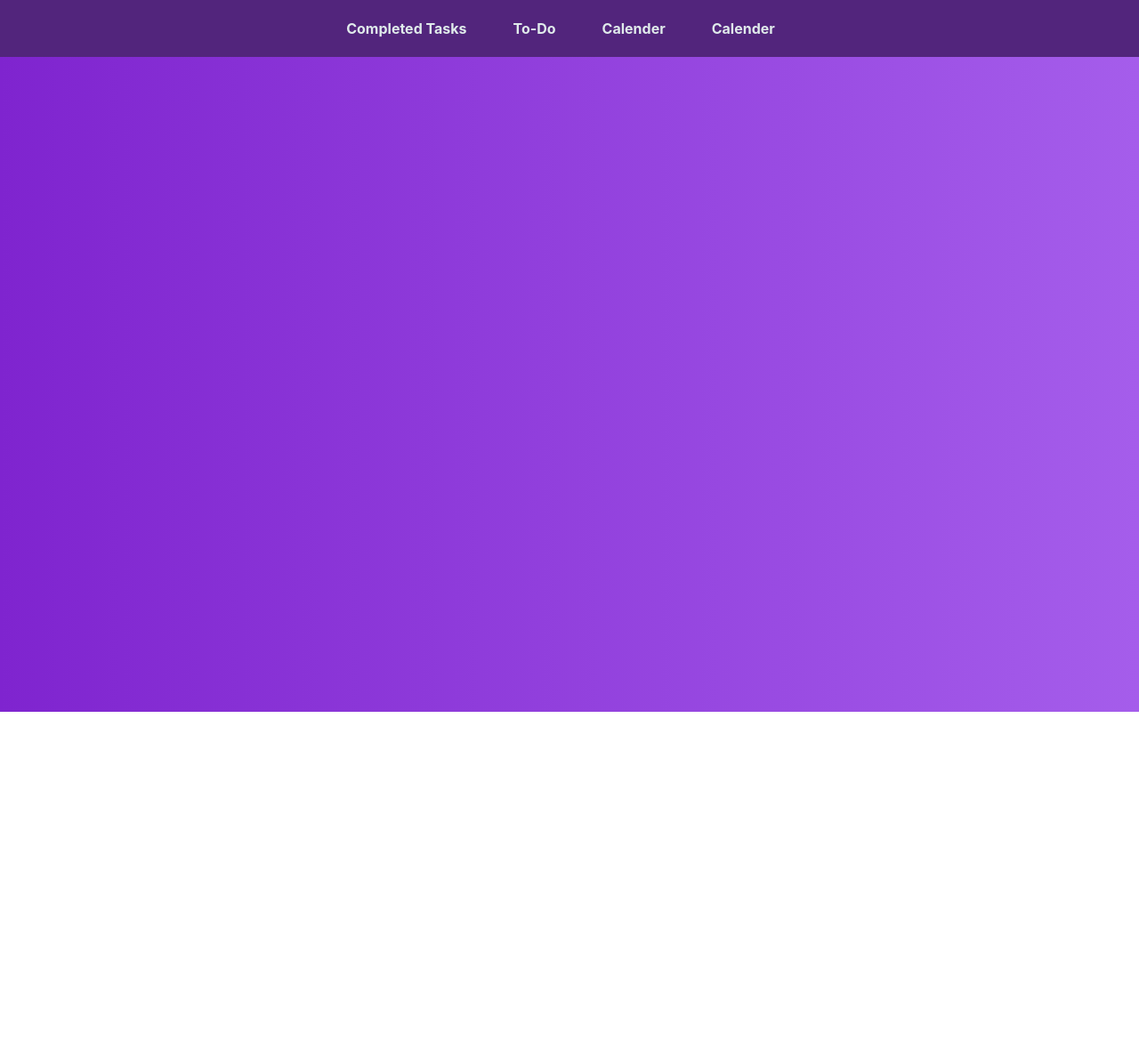
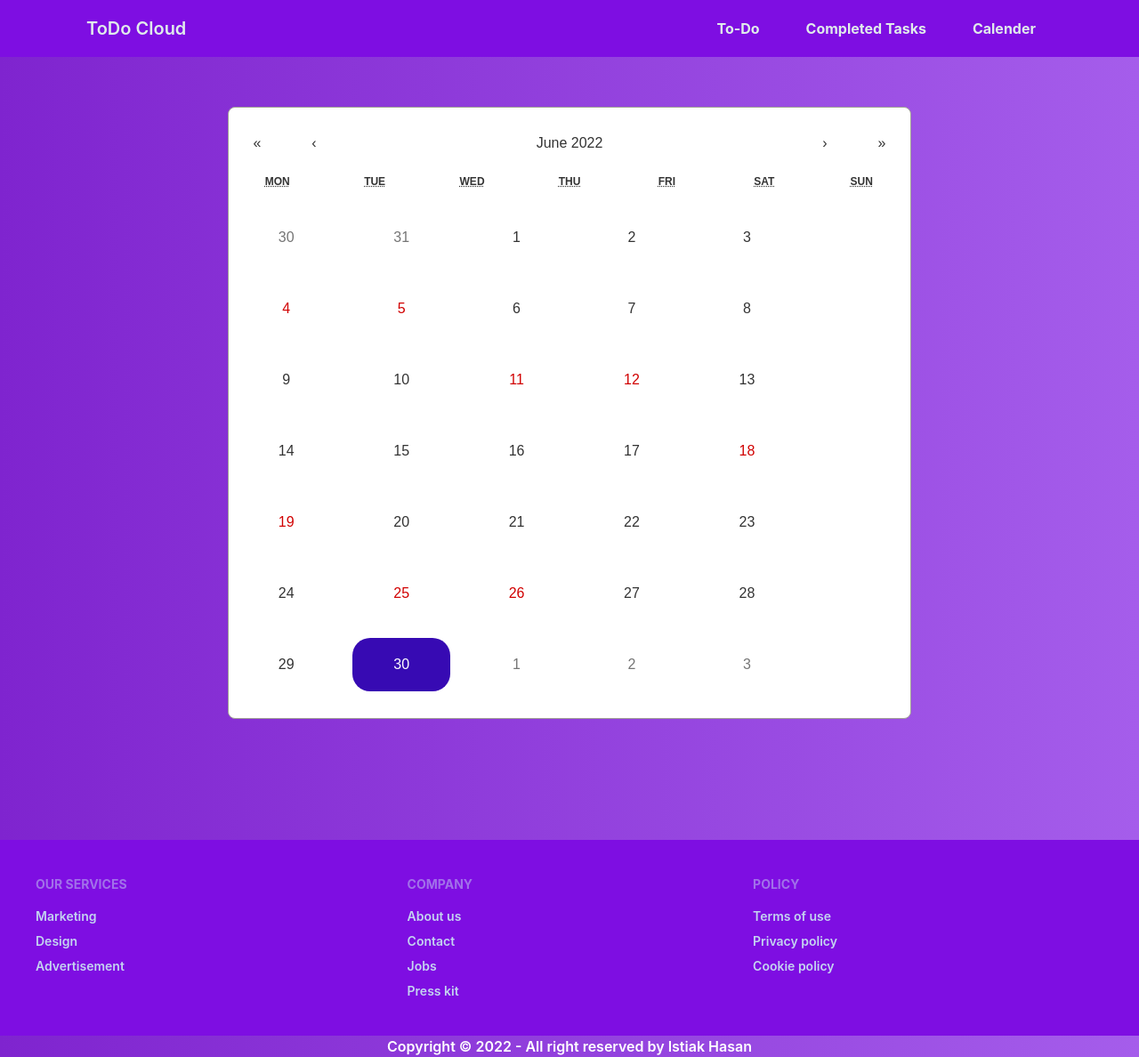
Before and after one commit to istiakhasan/task-management-app-client, a React (Create React App) app: page /calender in a window 1280 px wide. Shown: the whole page at 89% size. Before the commit the page ends 800 px from the top, so only its background shows below. Built offline with nearby package versions, Linux system fonts and the light colour scheme.

Commit message:
footer added

```diff
--- a/package.json
+++ b/package.json
@@ -9,6 +9,7 @@
     "@testing-library/user-event": "^13.2.1",
     "daisyui": "^2.17.0",
     "react": "^18.2.0",
+    "react-calendar": "^3.7.0",
     "react-dom": "^18.2.0",
     "react-query": "^3.39.1",
     "react-router-dom": "^6.3.0",
--- a/src/App.js
+++ b/src/App.js
@@ -4,6 +4,8 @@ import {Routes,Route} from 'react-router-dom'
 import Todo from './pages/Todo';
 import CompleteTask from './pages/CompleteTask';
 import Navbar from './components/Navbar';
+import Calander from './pages/Calander';
+import Footer from './components/Footer';
 
 
 function App() {
@@ -16,7 +18,9 @@ function App() {
             <Route path='/' element={<Todo />} />
             <Route path='/home' element={<Todo/>} />
             <Route path='/complete' element={<CompleteTask/>} />
+            <Route path='/calender' element={<Calander/>} />
           </Routes>
+          <Footer />
     </div>
   );
 }
--- /dev/null
+++ b/src/components/Footer.js
@@ -0,0 +1,35 @@
+import React from 'react';
+
+const Footer = () => {
+    return (
+        <div className='mt-20   text-white font-semibold'>
+    <footer class="footer p-10 bg-primary  text-neutral-content">
+  <div>
+
+    <span class="footer-title">Our Services</span>
+    <a class="link link-hover">Marketing</a>
+    <a class="link link-hover">Design</a>
+    <a class="link link-hover">Advertisement</a>
+  </div>
+  <div>
+    <span class="footer-title">Company</span>
+    <a class="link link-hover">About us</a>
+    <a class="link link-hover">Contact</a>
+    <a class="link link-hover">Jobs</a>
+    <a class="link link-hover">Press kit</a>
+  </div>
+  <div>
+    <span class="footer-title">Policy</span>
+    <a class="link link-hover">Terms of use</a>
+    <a class="link link-hover">Privacy policy</a>
+    <a class="link link-hover">Cookie policy</a>
+  </div>
+</footer>
+<div>
+    <p className='text-center'>Copyright © 2022 - All right reserved by Istiak Hasan</p>
+  </div>
+        </div>
+    );
+};
+
+export default Footer;
--- a/src/components/Navbar.js
+++ b/src/components/Navbar.js
@@ -5,47 +5,27 @@ import {Link} from 'react-router-dom'
 const Navbar = ({refetch}) => {
   const menuItems = (
     <>
-      <li className="mr-5 hover:bg-primary rounded ">
+      <li className="mr-5 hover:bg-[rgb(82,37,124)] rounded ">
+        <Link to="/home">To-Do</Link>
+      </li>
+      <li className="mr-5 hover:bg-[rgb(82,37,124)] rounded ">
         <Link to="/complete">Completed Tasks</Link>
       </li>
-      <li className="mr-5 hover:bg-primary rounded ">
-        <Link to="/home">To-Do</Link>
-      </li>
-      <li className="mr-5 hover:bg-primary rounded ">
+      <li className="mr-5 hover:bg-[rgb(82,37,124)] rounded ">
         <Link to="/calender">Calender</Link>
       </li>
-      <li className="mr-5 hover:bg-primary rounded ">
-        <Link to="/blog">Calender</Link>
-      </li>
+
 
 
     </>
   );
 
 
-  const handleClicked = async(e) => {
-    e.preventDefault();
-    const todoDescription=e.target.todo.value
 
-      fetch('http://localhost:4000/todo',{
-      method:"POST",
-      headers:{
-
-       'Content-type': 'application/json'},
-       body:JSON.stringify({todoDescription})
-    })
-    .then(res=>res.json())
-    .then(data=>{
-      console.log(data)
-       refetch()
-      e.target.reset()
-    })
-
-  };
 
   return (
     <div>
-      <div class="navbar bg-[rgb(82,37,124)] font-bold text-[#e0ebeb]">
+      <div class="navbar bg-primary px-20 font-bold text-[#e0ebeb]">
         <div class="navbar-start">
           <div class="dropdown">
             <label tabindex="0" class="btn btn-ghost lg:hidden">
@@ -71,22 +51,16 @@ const Navbar = ({refetch}) => {
               {menuItems}
             </ul>
           </div>
+          <Link to="/" class="btn btn-ghost normal-case text-xl">ToDo Cloud</Link>
+        </div>
+        <div className="navbar-center">
+
+
+
 
         </div>
-        <div className="navbar-center">
-          {/* <form className="flex" action="" onSubmit={handleClicked}>
-            <input
-               required
-              name="todo"
-              type="text"
-              placeholder="Type here"
-              class="input input-bordered input-primary w-full max-w-xs"
-            />
-            <button className="btn btn-primary ml-2">Add Note</button>
-          </form> */}
+        <div className="navbar-end">
            <ul class="menu hidden lg:flex menu-horizontal p-0">{menuItems}</ul>
-        </div>
-        <div className="navbar-end">
 
         </div>
       </div>
--- a/src/components/TodoItems.js
+++ b/src/components/TodoItems.js
@@ -53,8 +53,8 @@ const TodoItems = ({item,refetch}) => {
       <div className='divider p-0 m-0 '></div>
       {
          isEdit && <>
-          <form onSubmit={handleUpdate} className='bg-white rounded-lg mt-2 text-primary  p-2'>
-          <input name="todoUpdate" required type="text" placeholder="Type here" class="input input-bordered input-primary w-full " />
+          <form onSubmit={handleUpdate} className='bg-white rounded-lg mt-2 text-black text-md  p-2'>
+          <input name="todoUpdate" required type="text" placeholder="Type here" class="input input-bordered  w-full " />
           <button type='submit'  className=' btn btn-sm btn-primary text-white mt-2'>Update</button>
           </form>
          </>
--- /dev/null
+++ b/src/pages/Calander.js
@@ -0,0 +1,20 @@
+import React, { useState } from 'react';
+import Calendar from 'react-calendar';
+import 'react-calendar/dist/Calendar.css';
+import './Calender.css'
+
+const Calander = () => {
+    const [value, onChange] = useState(new Date());
+    return (
+        <div>
+
+            <div className='w-full min-h-screen flex justify-center items-center'>
+
+            <Calendar  onChange={onChange} value={value} />
+            </div>
+
+        </div>
+    );
+};
+
+export default Calander;
--- /dev/null
+++ b/src/pages/Calender.css
@@ -0,0 +1,125 @@
+.react-calendar {
+    width: 60%;
+    max-width: 100%;
+    height: 100%;
+    background: white;
+    border: 1px solid #a0a096;
+    font-family: Arial, Helvetica, sans-serif;
+    line-height: 2.125em;
+    border-radius: 8px;
+    padding-bottom: 20px;
+
+  }
+  .react-calendar--doubleView {
+    width: 700px;
+  }
+  .react-calendar--doubleView .react-calendar__viewContainer {
+    display: flex;
+    margin: -0.5em;
+  }
+  .react-calendar--doubleView .react-calendar__viewContainer > * {
+    width: 50%;
+    margin: 0.5em;
+  }
+  .react-calendar,
+  .react-calendar *,
+  .react-calendar *:before,
+  .react-calendar *:after {
+    -moz-box-sizing: border-box;
+    -webkit-box-sizing: border-box;
+    box-sizing: border-box;
+  }
+  .react-calendar button {
+    margin: 0;
+    border: 0;
+    border-radius: 20px;
+    margin: 10px;
+    height: 60px;
+    outline: none;
+  }
+  .react-calendar button:enabled:hover {
+    cursor: pointer;
+  }
+  .react-calendar__navigation {
+    height: 44px;
+    margin-bottom: 1em;
+  }
+  .react-calendar__navigation button {
+    min-width: 44px;
+    background: none;
+  }
+  .react-calendar__navigation button:enabled:hover,
+  .react-calendar__navigation button:enabled:focus {
+    background-color: #e6e6e6;
+  }
+  .react-calendar__navigation button[disabled] {
+    background-color: #f0f0f0;
+  }
+  .react-calendar__month-view__weekdays {
+    text-align: center;
+    text-transform: uppercase;
+    font-weight: bold;
+    font-size: 0.75em;
+  }
+  .react-calendar__month-view__weekdays__weekday {
+    padding: 0.5em;
+  }
+  .react-calendar__month-view__weekNumbers {
+    font-weight: bold;
+  }
+  .react-calendar__month-view__weekNumbers .react-calendar__tile {
+    display: flex;
+    align-items: center;
+    justify-content: center;
+    font-size: 0.75em;
+    padding: calc(0.75em / 0.75) calc(0.5em / 0.75);
+  }
+  .react-calendar__month-view__days__day--weekend {
+    color: #d10000;
+  }
+  .react-calendar__month-view__days__day--neighboringMonth {
+    color: #757575;
+  }
+  .react-calendar__year-view .react-calendar__tile,
+  .react-calendar__decade-view .react-calendar__tile,
+  .react-calendar__century-view .react-calendar__tile {
+    padding: 2em 0.5em;
+  }
+  .react-calendar__tile {
+    max-width: 100%;
+    text-align: center;
+    padding: 0.75em 0.5em;
+    background: none;
+  }
+  .react-calendar__tile:disabled {
+    background-color: #f0f0f0;
+  }
+  .react-calendar__tile:enabled:hover,
+  .react-calendar__tile:enabled:focus {
+    background-color: #e6e6e6;
+  }
+  .react-calendar__tile--now {
+    background: #ffff76;
+  }
+  .react-calendar__tile--now:enabled:hover,
+  .react-calendar__tile--now:enabled:focus {
+    background: #ffffa9;
+  }
+  .react-calendar__tile--hasActive {
+    background: #2a8078;
+  }
+  .react-calendar__tile--hasActive:enabled:hover,
+  .react-calendar__tile--hasActive:enabled:focus {
+    background: #2e5881;
+  }
+  .react-calendar__tile--active {
+    background: #370ab3;
+    color: white;
+  }
+  .react-calendar__tile--active:enabled:hover,
+  .react-calendar__tile--active:enabled:focus {
+    background: #a019bb;
+  }
+  .react-calendar--selectRange .react-calendar__tile--hover {
+    background-color: #e6e6e6;
+  }
--- a/src/pages/CompleteTask.js
+++ b/src/pages/CompleteTask.js
@@ -1,17 +1,28 @@
 import React, { useEffect, useState } from 'react';
 import Navbar from '../components/Navbar';
 import { BeakerIcon, InboxIcon, TrashIcon } from '@heroicons/react/solid'
+import { useQuery } from 'react-query';
 
 const CompleteTask = () => {
-    const [completeData,setCompleteData]=useState([])
-    useEffect(()=>{
-       fetch('http://localhost:4000/todo')
-       .then(res=>res.json())
-       .then(data=>{
-        const newDAta=data.filter(dt=>dt.status==="completed")
-        setCompleteData(newDAta)
-       })
-    },[])
+
+    const{data,isLoading,refetch}=useQuery('completedTodo',()=>fetch('http://localhost:4000/todo').then(res=>res.json()))
+    if(isLoading){
+        return ;
+    }
+   const completedTodo=data.filter(item=>item.status ==="completed")
+
+    const handleRemoveTodo=(id)=>{
+        fetch(`http://localhost:4000/todo/${id}`,{
+            method:"DELETE"
+        })
+        .then(res=>res.json())
+        .then(data=>{
+            console.log(data)
+            refetch()
+        })
+
+    }
+
 
     return (
         <div className='max-w-6xl mx-auto'>
@@ -19,13 +30,13 @@ const CompleteTask = () => {
              <ul className='w-8/12 mx-auto'>
              <h1 className='text-3xl underline my-5 text-black font-semibold '>Completed Task List </h1>
                 {
-                    completeData.map(data=>(
+                    completedTodo.map(data=>(
                         <div className='flex bg-white mt-1 rounded-[8px] p-2 items-center justify-between'>
                                  <div className='flex '>
                                  <InboxIcon className='w-12 h-12 mr-2 text-primary' />
-                                 <li className='text-md  w-[500px] h-auto p-2 font-bold '>{data.todoDescription}</li>
+                                 <li className='text-md  w-[500px] h-auto p-2 text-black '>{data.todoDescription}</li>
                                  </div>
-                                 <TrashIcon className='w-6 h-6 mr-5 text-red-600' />
+                                 <TrashIcon onClick={()=>handleRemoveTodo(data._id)} className='w-6 cursor-pointer h-6 mr-5 text-red-600' />
                         </div>
                     ))
                 }
```
Also changed, not shown: 2 other files (tests, documents, lock files or other folders).
